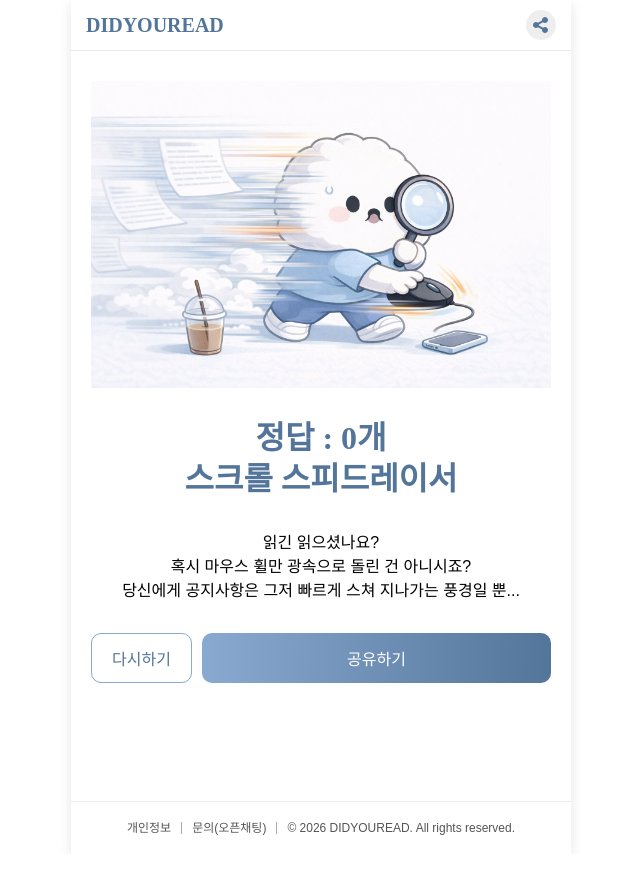
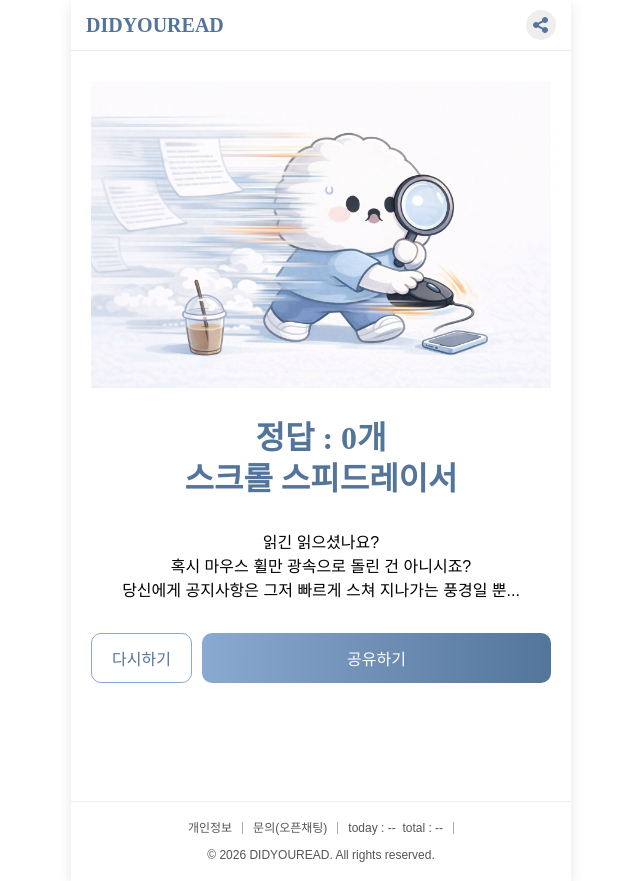
Before and after one commit to kiki97-dev/didyouread, a Next.js app: page /result in a window 1280 px wide. Shown: the whole page, without its empty margins (319-959 px from the left). Before the commit the page ends 854 px from the top, so only its background shows below. Built offline with nearby package versions, Linux system fonts and the light colour scheme; a web font is replaced by a local one.

Commit message:
feat:방문자수 추가

```diff
--- a/src/app/layout.tsx
+++ b/src/app/layout.tsx
@@ -2,6 +2,7 @@ import type { Metadata, Viewport } from "next";
 import "./globals.css";
 import ShareButton from "./components/ShareButton";
 import Link from "next/link";
+import Script from "next/script";
 
 export const viewport: Viewport = {
 	width: "device-width",
@@ -48,12 +49,25 @@ export default function RootLayout({
 									<Link href={"/"}>문의(오픈채팅)</Link>
 								</li>
 								<li>
+									<p>
+										{/* 방문자 수 (같은 사람이 새로고침해도 하루 한 번만 카운트) */}
+										today : <span id="busuanzi_value_site_uv">--</span> &nbsp;
+										{/* 전체 페이지 뷰 (새로고침하면 올라감) */}
+										total : <span id="busuanzi_value_site_pv">--</span>
+									</p>
+								</li>
+								<li>
 									<p>© 2026 DIDYOUREAD. All rights reserved.</p>
 								</li>
 							</ul>
 						</div>
 					</footer>
 				</section>
+				{/* 방문자수 스크립트 */}
+				<Script
+					src="https://busuanzi.ibruce.info/busuanzi/2.3/busuanzi.pure.mini.js"
+					strategy="afterInteractive"
+				/>
 			</body>
 		</html>
 	);
```
Also changed, not shown: src/app/result/page.tsx (+10 -3 lines).
